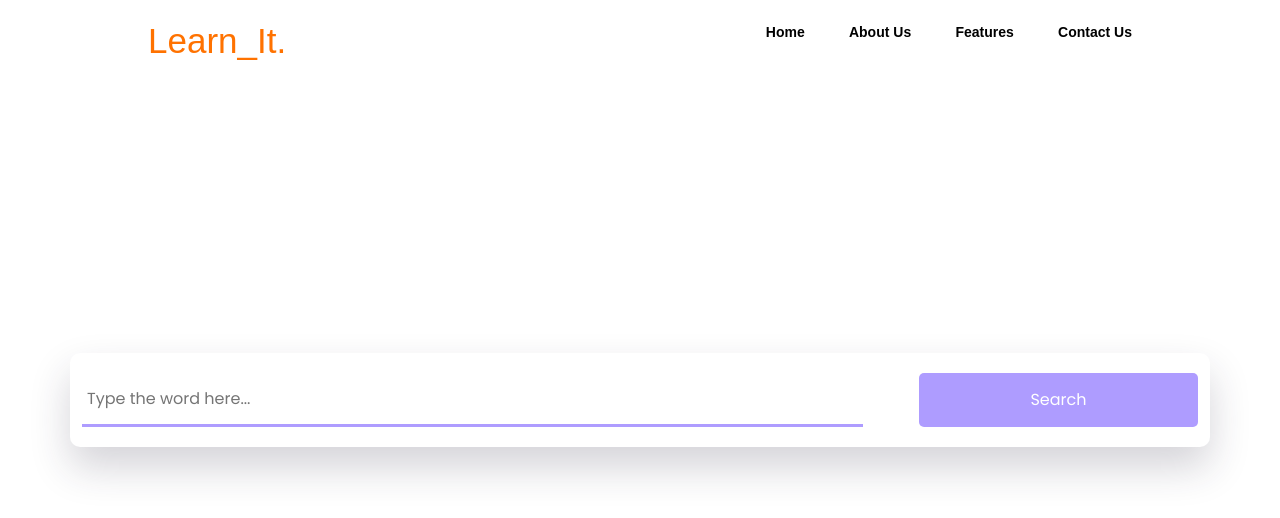
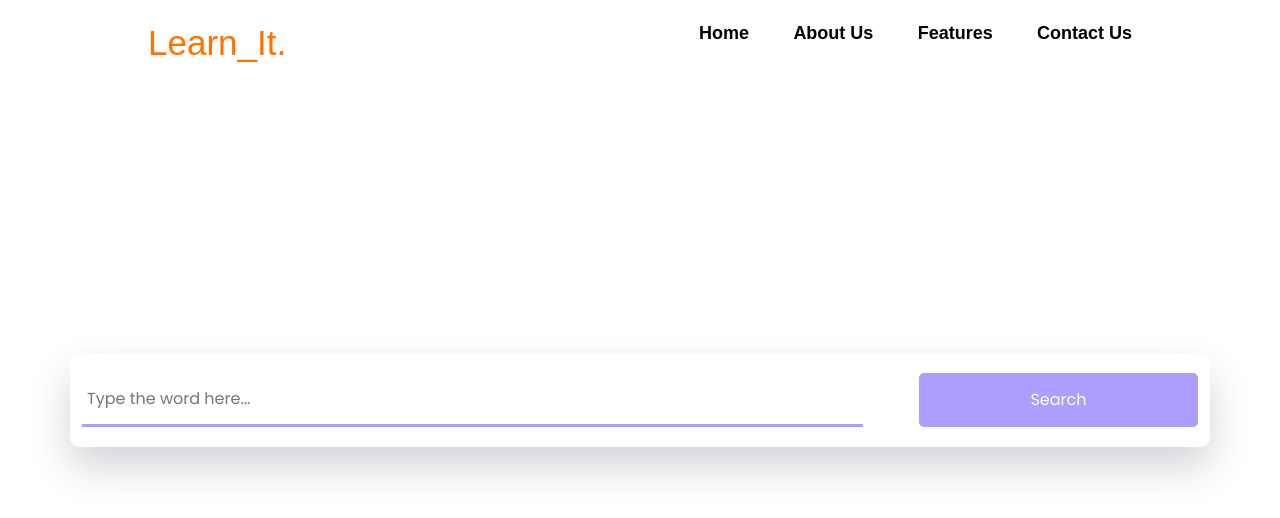
Before and after one commit to Andreen-Muchiri/Phase-1-Project, a website: page index.html in a window 1280 px wide. Drawn offline with nearby package versions, Linux system fonts and the light colour scheme.

Commit message:
Add style to nav ul li

```diff
--- a/CSS/style.css
+++ b/CSS/style.css
@@ -39,6 +39,26 @@ nav ul li {
     display: inline-block;
     list-style: none;
     margin: 10px 20px;
+
+}
+nav ul li a{
+    color: #000000;
+    text-decoration: none;
+    font-size: 18px;
+    position: relative;
+}
+nav ul li a::after{
+    content: "";
+    width:0;
+    height:3px;
+    background: #ff004f;
+    position: absolute;
+    left: 0;
+    bottom: -6px;
+    transition: 0.5s;
+}
+nav ul li a:hover::after{
+  width: 100%;
 
 }
 
```
